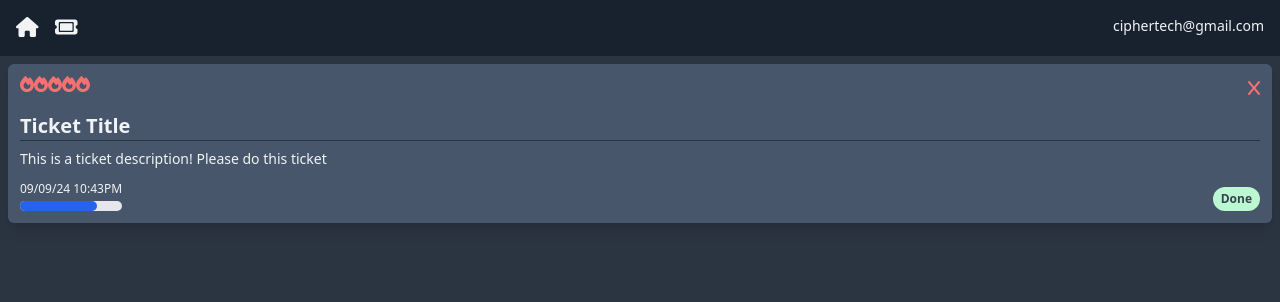
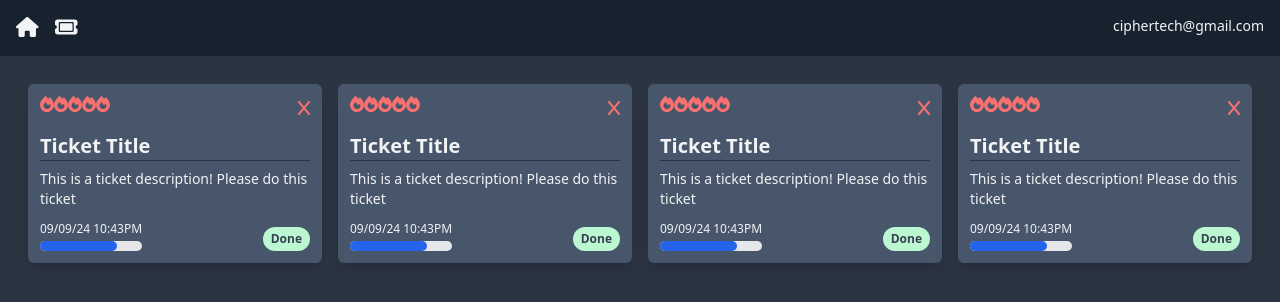
Before and after one commit to Briankurtish/Ticket-App-Next-JS, a Next.js app: page / in a window 1280 px wide. Shown: the top 302 px of the page. Built offline with nearby package versions, Linux system fonts and the light colour scheme.

Commit message:
installed MongoDB and mongoose and added the connection file

```diff
--- a/app/page.jsx
+++ b/app/page.jsx
@@ -2,8 +2,13 @@
 
 const Dashboard = () => {
   return (
-    <div>
-      <TicketCard />
+    <div className="p-5">
+      <div className="lg:grid grid-cols-2 xl:grid-cols-4">
+        <TicketCard />
+        <TicketCard />
+        <TicketCard />
+        <TicketCard />
+      </div>
     </div>
   );
 };
--- a/package.json
+++ b/package.json
@@ -11,6 +11,8 @@
   "dependencies": {
     "@fortawesome/free-solid-svg-icons": "^6.6.0",
     "@fortawesome/react-fontawesome": "^0.2.2",
+    "mongodb": "^6.8.1",
+    "mongoose": "^8.6.1",
     "next": "14.2.8",
     "react": "^18",
     "react-dom": "^18"
```
Also changed, not shown: 1 other file (tests, documents, lock files or other folders).
